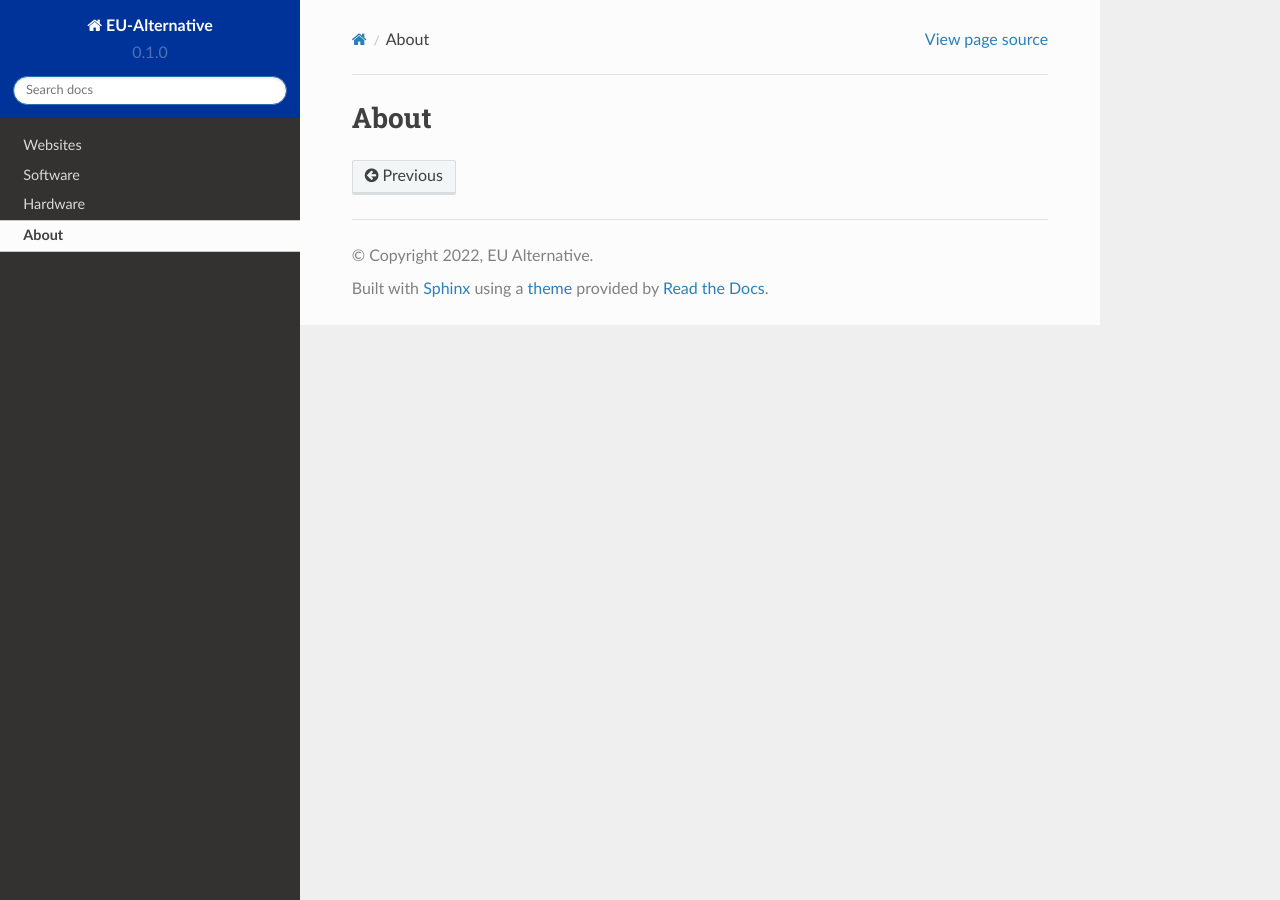
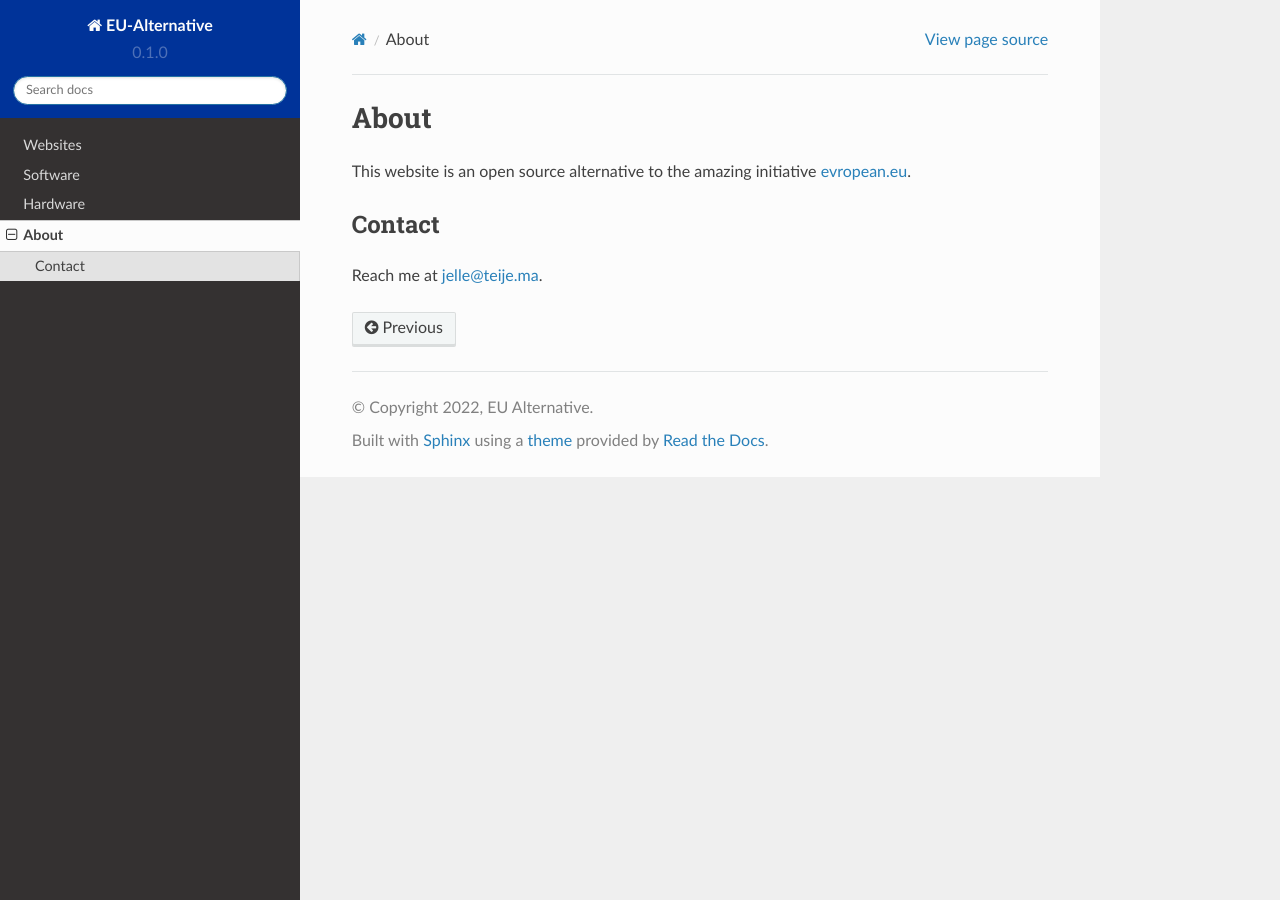
Before and after one commit to jteijema/EU-Alternative, a Sphinx documentation site: the page built from docs/source/about.rst, in a window 1280 px wide. Built offline with Sphinx 7.4.7 and the Read the Docs theme 2.0.0, drawn with Linux system fonts in a browser that asks for light colours.

Commit message:
Update about.rst

```diff
--- a/docs/source/about.rst
+++ b/docs/source/about.rst
@@ -1,2 +1,9 @@
 About
 =====
+
+This website is an open source alternative to the amazing initiative `evropean.eu
+<https://www.evropean.eu/>`__.
+
+Contact
+-------
+Reach me at jelle@teije.ma.
```
